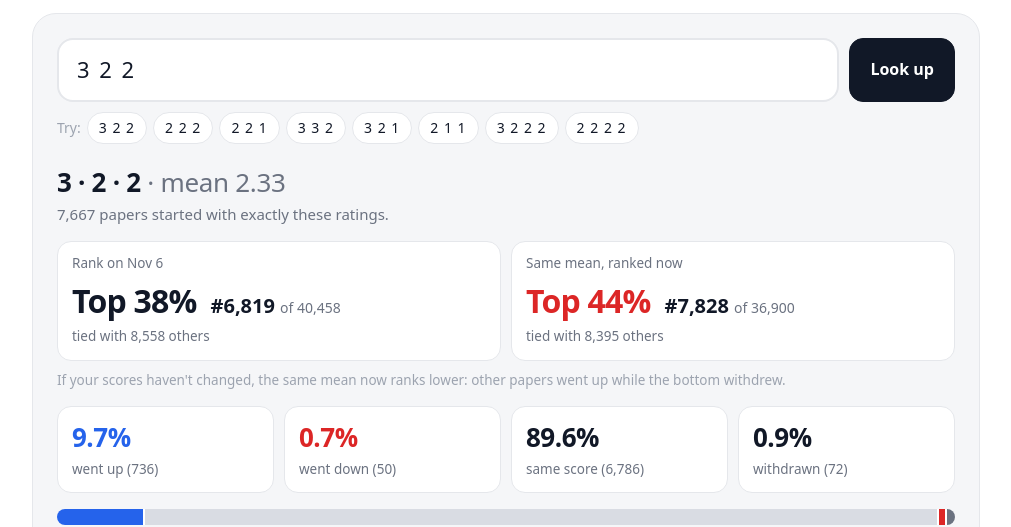
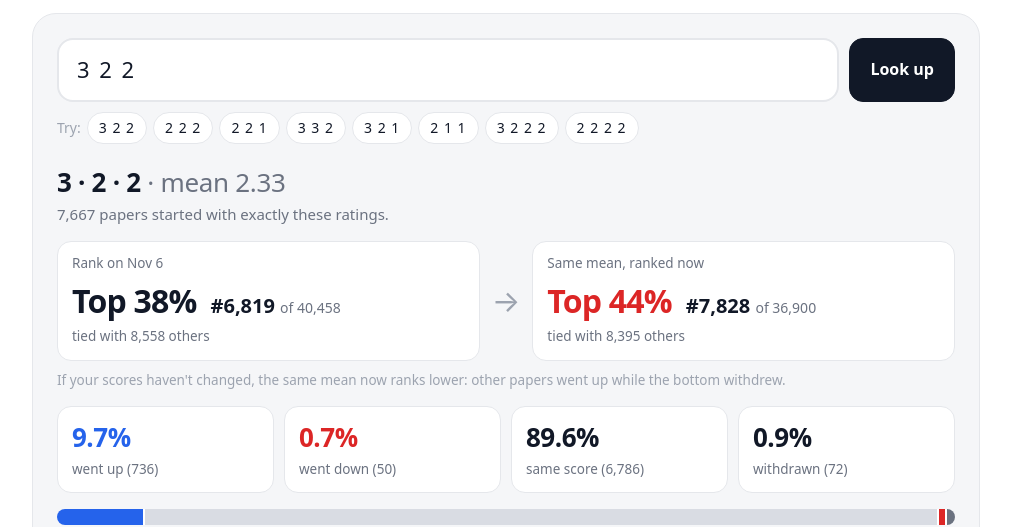
Before and after one commit to juevn/iclr2027-reviews, a plain HTML site: page index.html in a window 1280 px wide. Both pictures are taken after a click on the button "3 2 2". Shown: the part 736-1263 px from the top of the page, without its empty margins (134-1145 px from the left). Drawn offline with Linux system fonts and the light colour scheme; a web font is replaced by a local one.

Commit message:
Arrow between Nov 6 rank and rank now
Co-Authored-By: Claude Opus 5.5 <noreply@anthropic.com>
Claude-Session: https://claude.ai/code/session_01TcxDZfia7MrzcEvY8LDLi9

```diff
--- a/index.html
+++ b/index.html
@@ -91,7 +91,8 @@ p.ss { color: var(--muted); margin: 0 0 16px; font-size: 16px; max-width: 720px;
 .metric b { display: block; font-size: 26px; letter-spacing: -.5px; }
 .metric span { color: var(--muted); font-size: 13.5px; }
 .metric.up b { color: var(--up); } .metric.down b { color: var(--down); }
-.metrics.ranks { grid-template-columns: repeat(2, 1fr); }
+.metrics.ranks { grid-template-columns: 1fr auto 1fr; align-items: stretch; }
+.rk-arrow { align-self: center; font-size: 30px; line-height: 1; color: var(--faint); padding: 0 2px; }
 .metric.rank .lbl { font-size: 13.5px; color: var(--muted); margin-bottom: 4px; }
 .metric.rank .rk { display: flex; align-items: baseline; flex-wrap: wrap; gap: 4px 14px; }
 .metric.rank .rk b { display: inline; font-size: 32px; letter-spacing: -.8px; }
@@ -129,6 +130,7 @@ table.tl th { color: var(--muted); font-weight: 500; font-size: 13.5px; }
 @media (max-width: 720px) {
   .stats, .metrics { grid-template-columns: repeat(2, 1fr); }
   .metrics.ranks { grid-template-columns: 1fr; }
+  .rk-arrow { justify-self: center; transform: rotate(90deg); font-size: 24px; margin: -6px 0; }
   .topbar .in { gap: 8px; }
   .nav a { padding: 7px 8px; font-size: 13.5px; }
   .gh { width: 36px; height: 36px; }
@@ -296,6 +298,7 @@ table.tl th { color: var(--muted); font-weight: 500; font-size: 13.5px; }
     const rankHtml = `
       <div class="metrics ranks">
         <div class="metric rank"><div class="lbl">Rank on Nov 6</div><div class="rk"><b>Top ${r6.top}%</b><span class="num">#${fmt(r6.rank)} <small>of ${fmt(r6.total)}</small></span></div><span>${r6.tied > 1 ? `tied with ${fmt(r6.tied - 1)} others` : '&nbsp;'}</span></div>
+        <div class="rk-arrow" aria-hidden="true">→</div>
         <div class="metric rank${+rn.top > +r6.top ? ' now' : ''}"><div class="lbl">Same mean, ranked now</div><div class="rk"><b>Top ${rn.top}%</b><span class="num">#${fmt(rn.rank)} <small>of ${fmt(rn.total)}</small></span></div><span>${rn.tied > 1 ? `tied with ${fmt(rn.tied - 1)} others` : '&nbsp;'}</span></div>
       </div>
       ${+rn.top > +r6.top ? `<div class="note">If your scores haven't changed, the same mean now ranks lower: other papers went up while the bottom withdrew.</div>` : ''}`;
```
